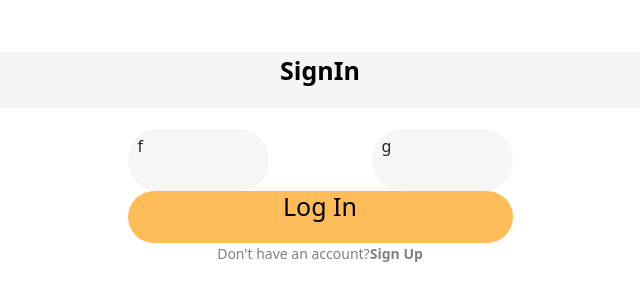
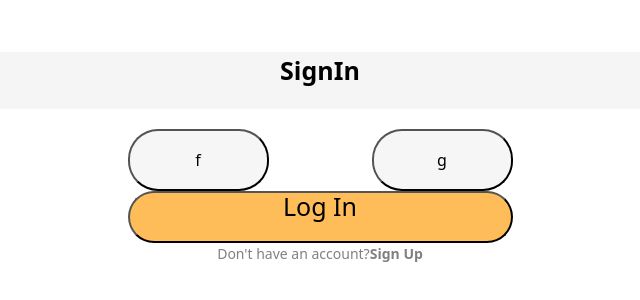
Before and after one commit to MarkBrianK/Happy-store-app, a React (Create React App) app: page / in a window 1280 px wide. Shown: the part 850-1150 px from the top of the page, without its empty margins (320-960 px from the left). Built offline with nearby package versions, Linux system fonts and the light colour scheme.

Commit message:
⚡️ changed the element to button so as to improve the submit and click functionality

```diff
--- a/src/Components/Shared/Button.js
+++ b/src/Components/Shared/Button.js
@@ -2,7 +2,7 @@ import React from "react";
 
 function Button({ children, style }) {
   return (
-    <div
+    <button
       style={{
         width:"385px",
         height: "52px",
@@ -17,7 +17,7 @@ function Button({ children, style }) {
       }}
     >
       {children}
-    </div>
+    </button>
   );
 }
 
--- a/src/Components/Shared/IconHolder.js
+++ b/src/Components/Shared/IconHolder.js
@@ -1,7 +1,10 @@
+import React from "react"
+
+
 function IconHolder({ children }) {
     return (
 
-        <div style={{
+        <button style={{
             backgroundColor: "#f6f6f6", padding: "5px 10px",
             borderRadius: "30px",
             cursor: "pointer",
@@ -10,7 +13,7 @@ function IconHolder({ children }) {
         }}>
             {children}
 
-        </div>
+        </button>
     )
 }
 export default IconHolder
```
